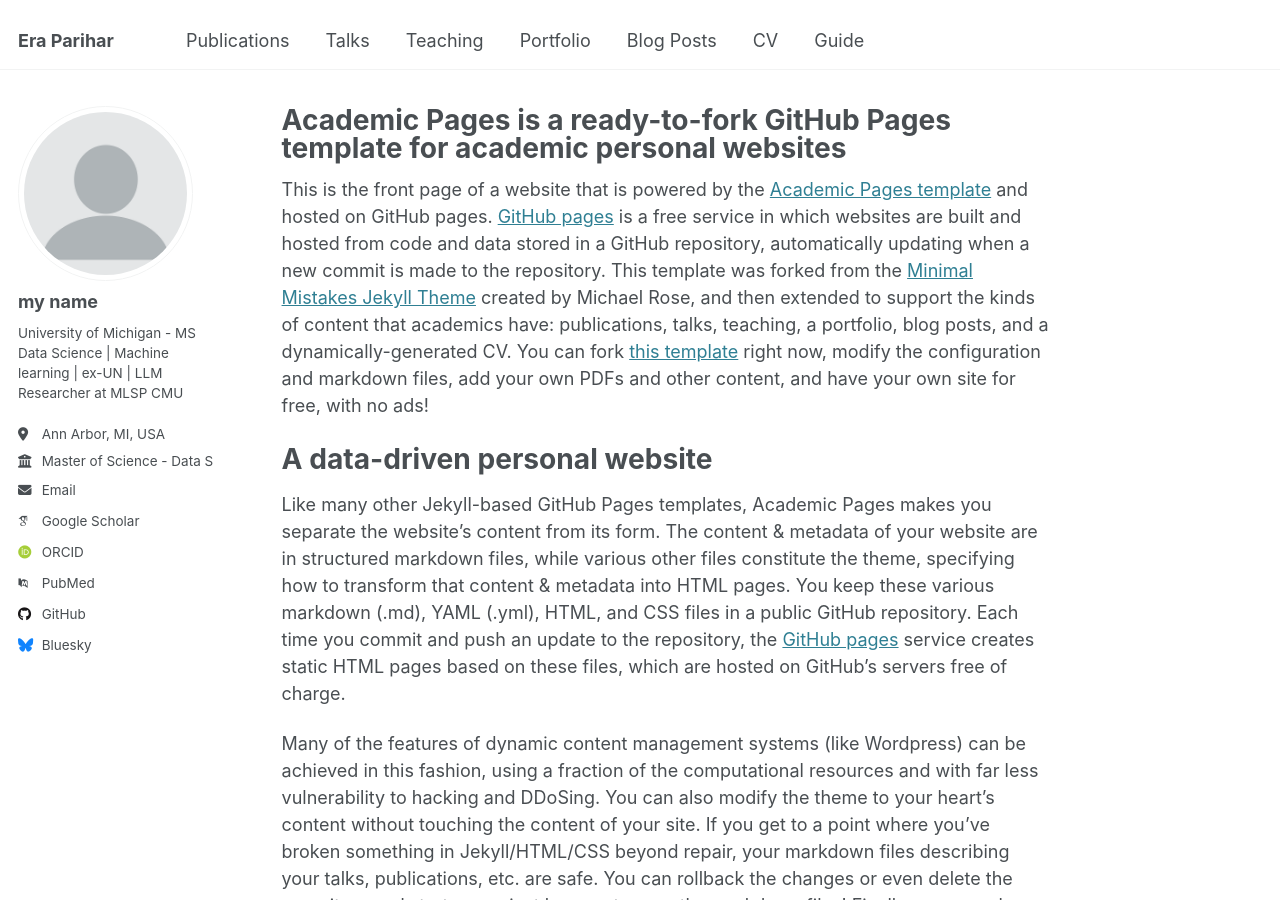
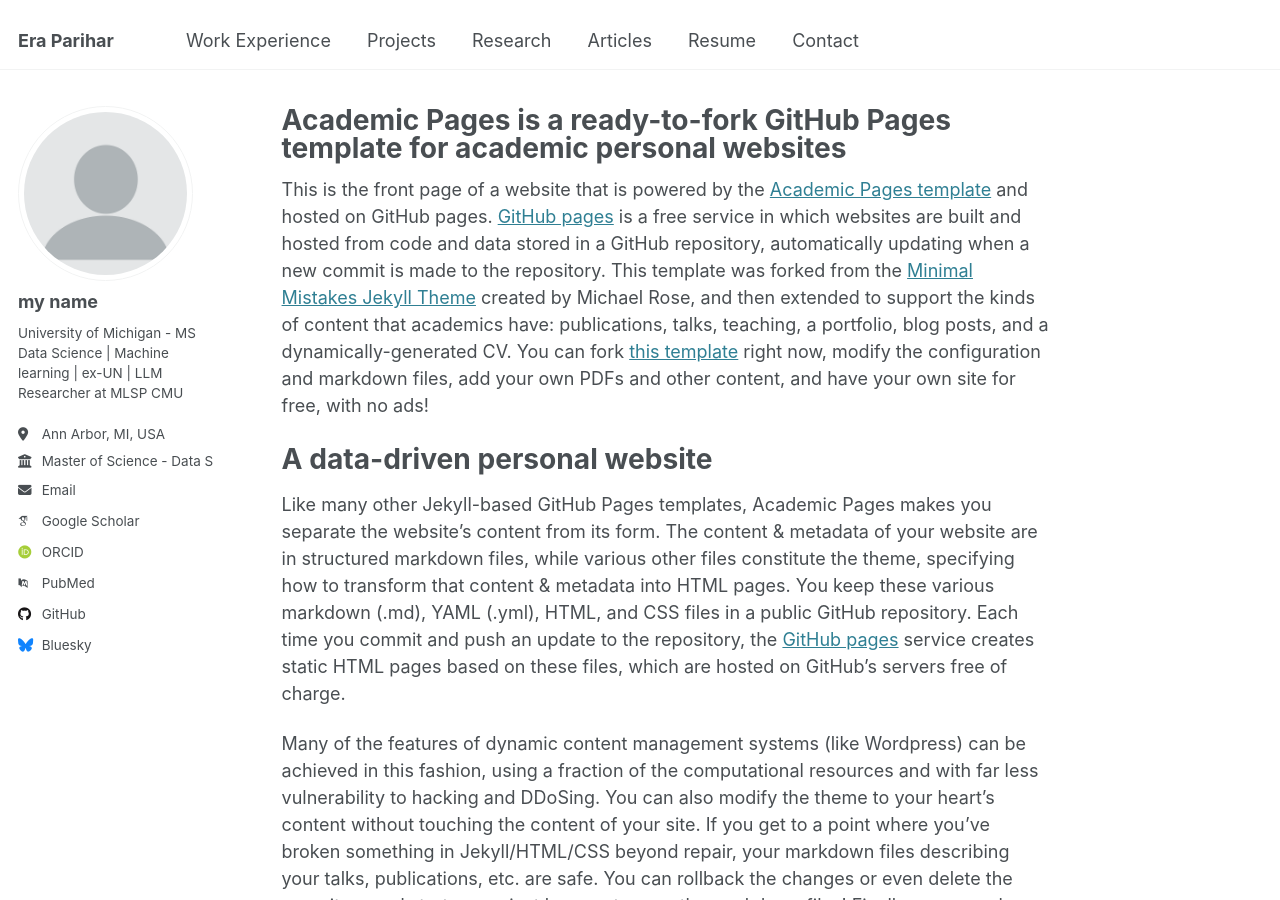
Before and after one commit to erapariharr/erapariharr.github.io, a Jekyll site: the page built from _pages/about.md, in a window 1280 px wide and 900 px high. Built offline with Jekyll 4.4.1, drawn with Linux system fonts in a browser that asks for light colours; some web fonts are replaced.

Commit message:
Update navigation.yml

```diff
--- a/_data/navigation.yml
+++ b/_data/navigation.yml
@@ -5,23 +5,20 @@
 # prevent it from being included in the site.
 
 main:
-  - title: "Publications"
-    url: /publications/
+  - title: "Work Experience"
+    url: /workEx/
 
-  - title: "Talks"
-    url: /talks/
+  - title: "Projects"
+    url: /projects/
 
-  - title: "Teaching"
-    url: /teaching/
+  - title: "Research"
+    url: /research/
 
-  - title: "Portfolio"
-    url: /portfolio/
+  - title: "Articles"
+    url: /articles/
 
-  - title: "Blog Posts"
-    url: /year-archive/
+  - title: "Resume"
+    url: /resume/
 
-  - title: "CV"
-    url: /cv/
-
-  - title: "Guide"
-    url: /markdown/
+  - title: "Contact"
+    url: /contactMe/
```
